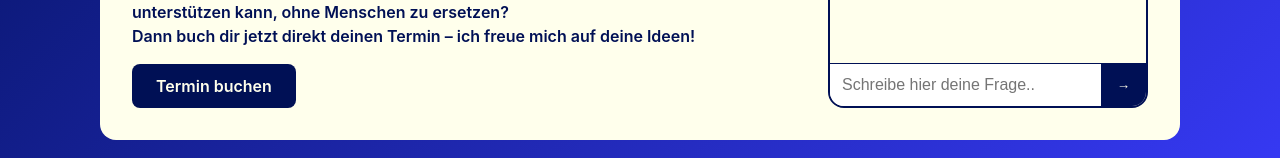
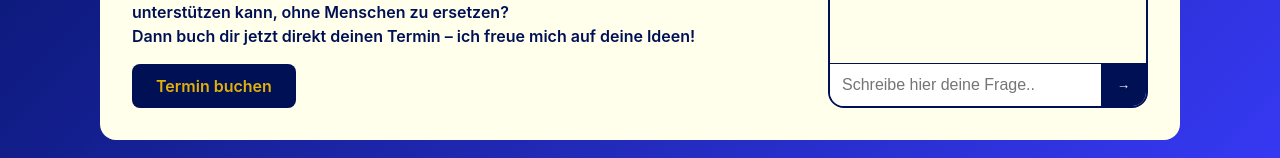
Before and after one commit to SuperKIMario/chatbot-frontend, a website: page index.html in a window 1280 px wide. Shown: the part 487-645 px from the top of the page. Drawn offline with Linux system fonts and the light colour scheme.

Commit message:
Update index.html

```diff
--- a/index.html
+++ b/index.html
@@ -53,7 +53,7 @@
     #btn-appointment {
       display: inline-block;
       background: var(--blue);
-      color: var(--ivory);
+      color: var(--gold);
       padding: 12px 24px;
       border-radius: 8px;
       text-decoration: none;
```
